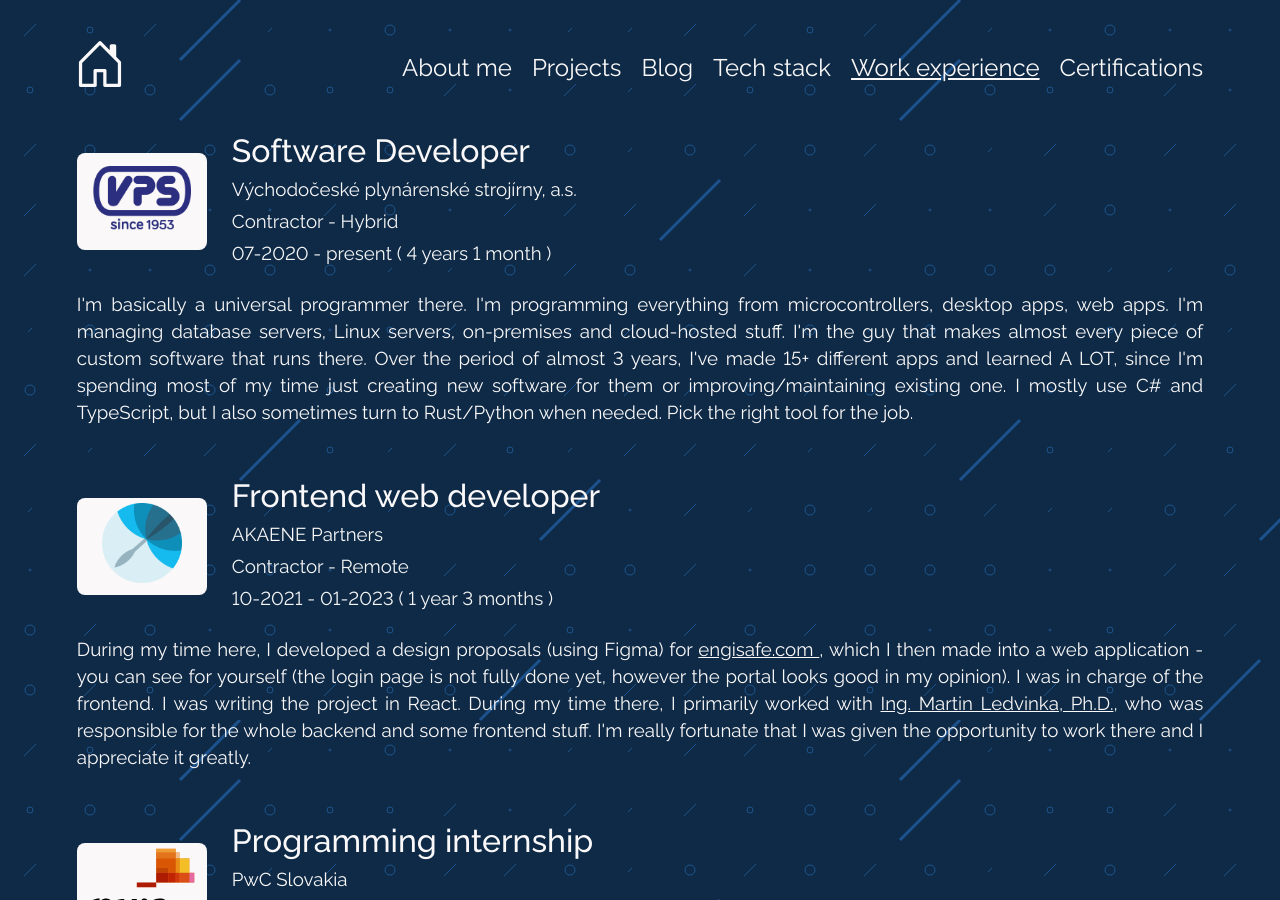
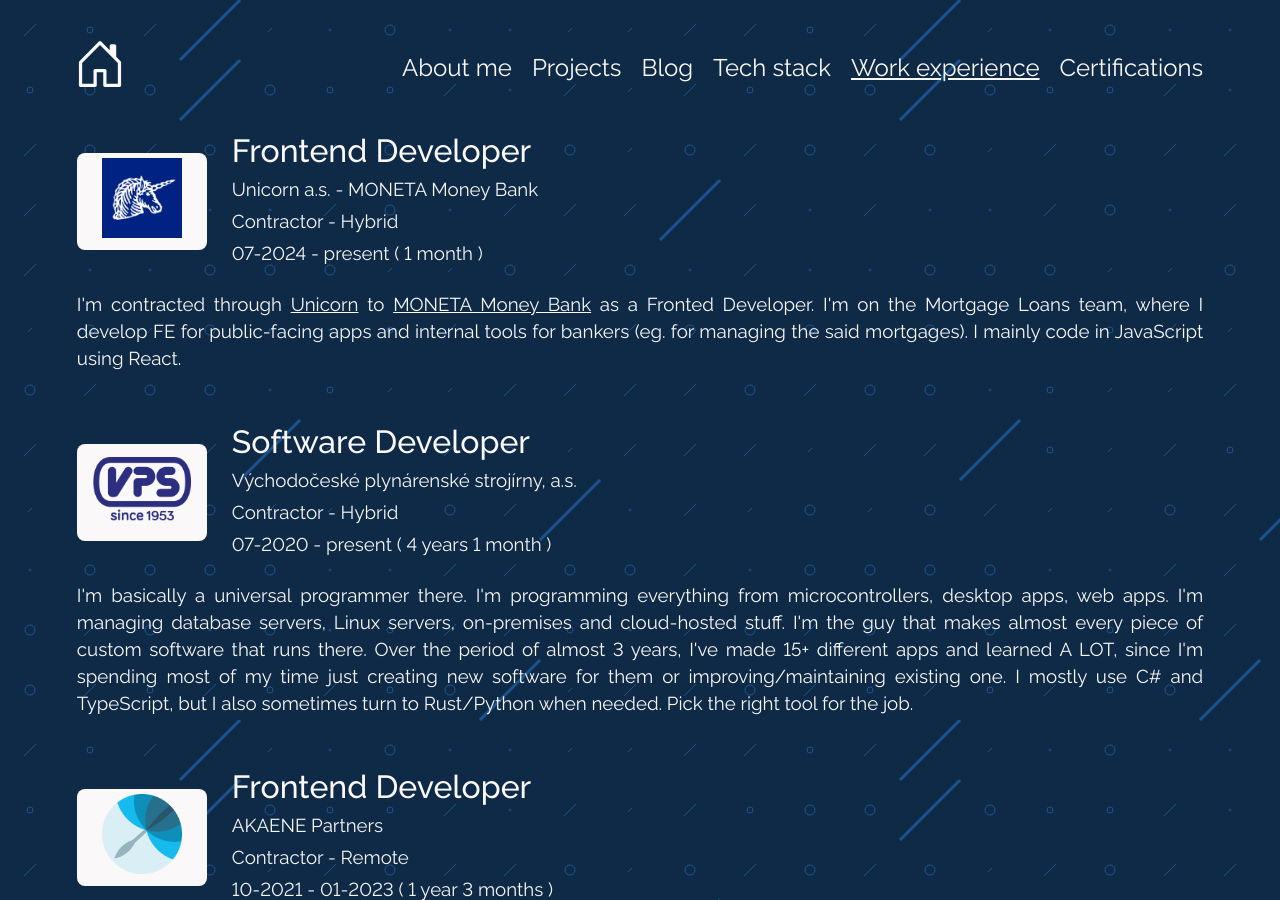
Before and after one commit to TDiblik/tomasdiblik.cz, a Jekyll site: the page built from src/pages/work-experience.html, in a window 1280 px wide and 900 px high. Built offline with Jekyll 4.4.1, drawn with Linux system fonts in a browser that asks for light colours.

Commit message:
[Feature] Add latest job experience with Unicorn and MMB

```diff
--- a/src/pages/work-experience.html
+++ b/src/pages/work-experience.html
@@ -8,6 +8,25 @@
 additional_headers: <link rel="stylesheet" href="/assets/css/work-experience.css" />
     <script src="/assets/js/work-experience.js"></script>
 ---
+
+{% include job_row.html
+ job_title = "Frontend Developer"
+ type_of_employment = "Contractor - Hybrid"
+ employed_from = "2024-07-01"
+ employed_to = "not_yet"
+ employer_name = "Unicorn a.s. - MONETA Money Bank"
+ employer_logo_src = "/assets/img/unicorn-logo.webp"
+ employer_href = "https://unicorn.com/"
+ job_description = "
+ I'm contracted through
+ <a href='https://unicorn.com/' target='_blank' class='paragraph-text underline' rel='nofollow noreferrer noopener'> Unicorn</a>
+ to
+ <a href='https://moneta.cz/' target='_blank' class='paragraph-text underline' rel='nofollow noreferrer noopener'> MONETA Money Bank</a>
+ as a Fronted Developer.
+ I'm on the Mortgage Loans team, where I develop FE for public-facing apps
+ and internal tools for bankers (eg. for managing the said mortgages).
+ I mainly code in JavaScript using React.
+ " %}
 
 {% include job_row.html
  job_title = "Software Developer"
@@ -30,7 +49,7 @@
  " %}
 
 {% include job_row.html
- job_title = "Frontend web developer"
+ job_title = "Frontend Developer"
  type_of_employment = "Contractor - Remote"
  employed_from = "2021-10-01"
  employed_to = "2023-01-10"
@@ -39,8 +58,8 @@
  employer_href = "https://akaene.com"
  job_description = "
  During my time here, I developed a design proposals (using Figma) for
- <a href='https://engisafe.com/#/' target='_blank' class='paragraph-text underline' rel='nofollow noreferrer noopener'> engisafe.com </a>
- , which I then made into a web application - you can see for yourself (the
+ <a href='https://engisafe.com/#/' target='_blank' class='paragraph-text underline' rel='nofollow noreferrer noopener'> engisafe.com</a>,
+ which I then made into a web application - you can see for yourself (the
  login page is not fully done yet, however the portal looks good in my opinion).
  I was in charge of the frontend. I was writing the project in React. During
  my time there, I primarily worked with
```
Also changed, not shown: src/assets/img/unicorn-logo.webp (added).
